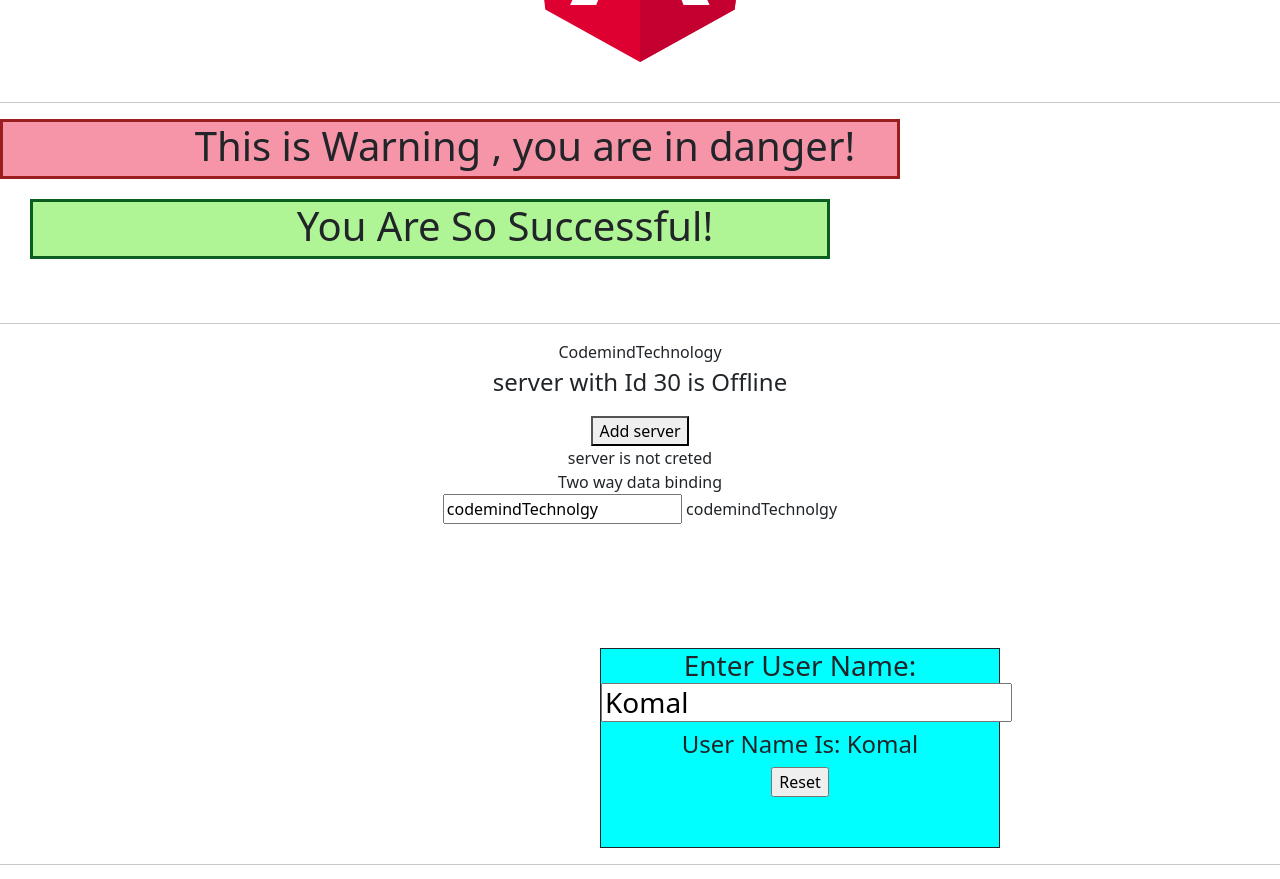
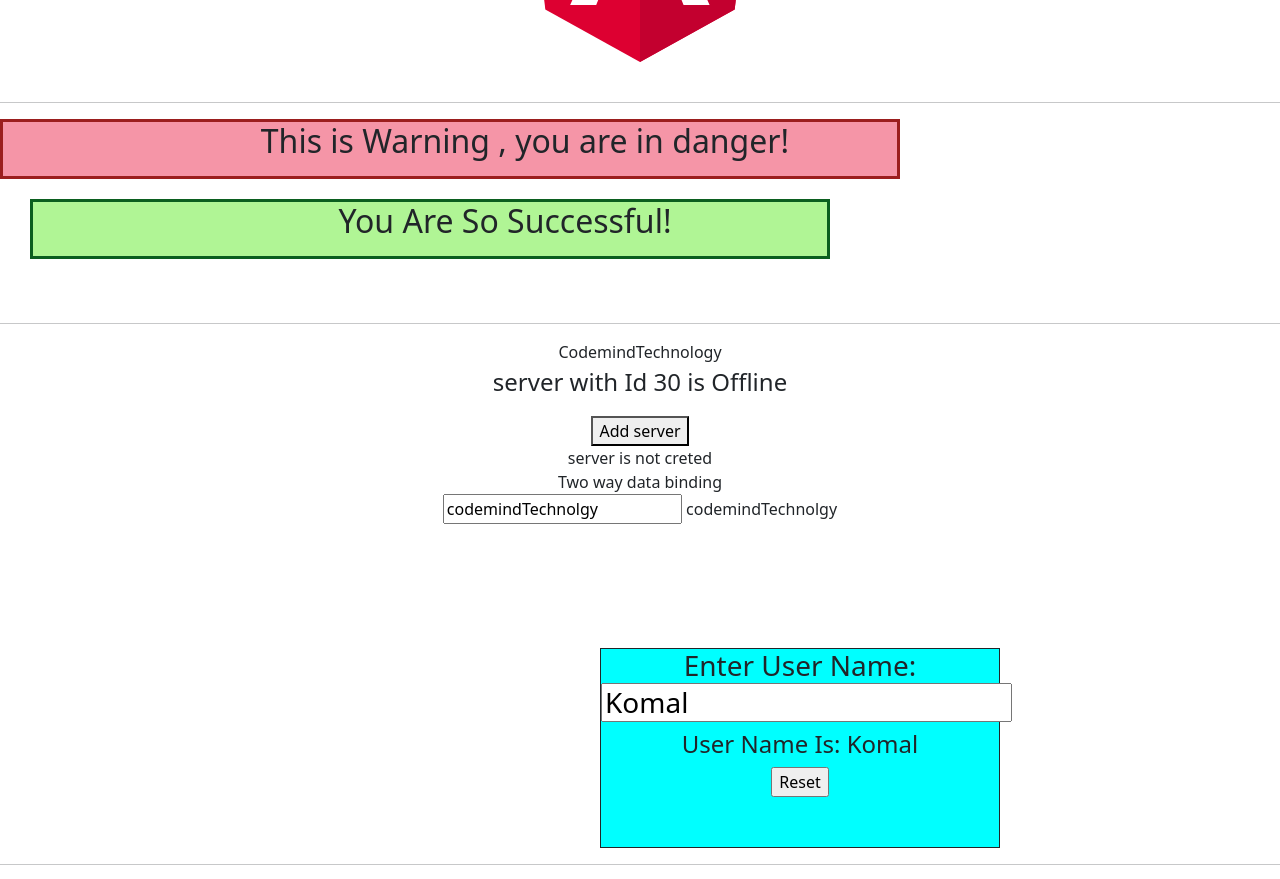
Before and after one commit to komalsyedage/angularapp, an Angular app: page / in a window 1280 px wide. Shown: the part 1620-2499 px from the top of the page. Built offline with nearby package versions, Linux system fonts and the light colour scheme.

Commit message:
Remove  h1 to h2
Remove  h1 to h2

```diff
--- a/src/app/warningAlert/successAlert/successAlert.component.ts
+++ b/src/app/warningAlert/successAlert/successAlert.component.ts
@@ -2,7 +2,7 @@ import { Component } from "@angular/core";
 
 @Component({
 selector:'app-success',
-template:`<div class="this"><h1>You Are So Successful!</h1></div>`,
+template:`<div class="this"><h2>You Are So Successful!</h2></div>`,
 styleUrls:['./successAlert.component.css']
 
 })
--- a/src/app/warningAlert/warningAlert.component.ts
+++ b/src/app/warningAlert/warningAlert.component.ts
@@ -2,7 +2,7 @@ import { Component } from "@angular/core";
 
 @Component({
     selector:'app-warning',
-    template:`<div class=" this"><h1 >This is Warning , you are in danger!<h1><div>`,
+    template:`<div class=" this"><h2>This is Warning , you are in danger!<h2><div>`,
     styleUrls:['./warningAlert.component.css']
 })
 export class warningComponent{
```
Also changed, not shown: src/app/attri/attri.component.html (line endings or trailing spaces).
